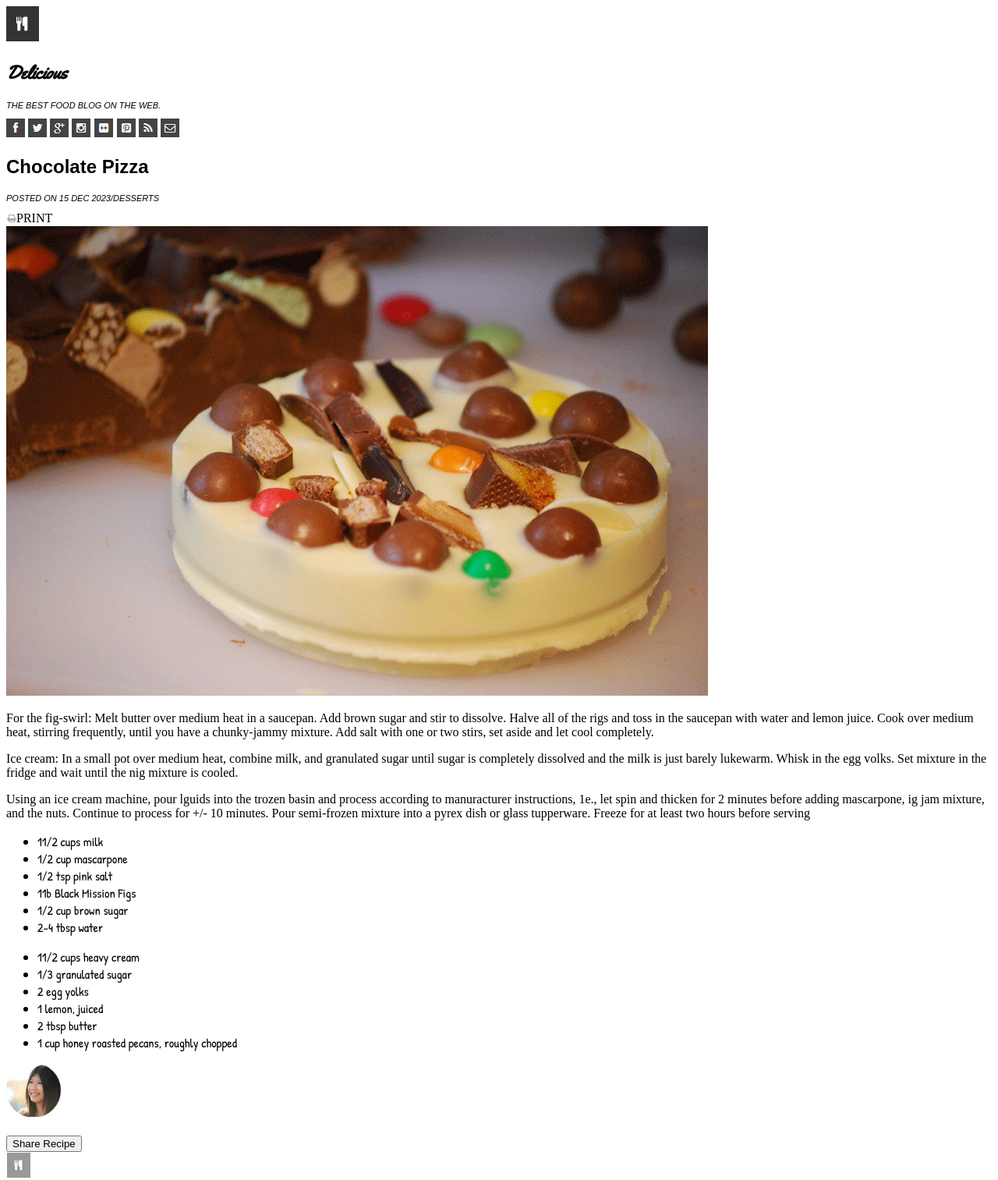
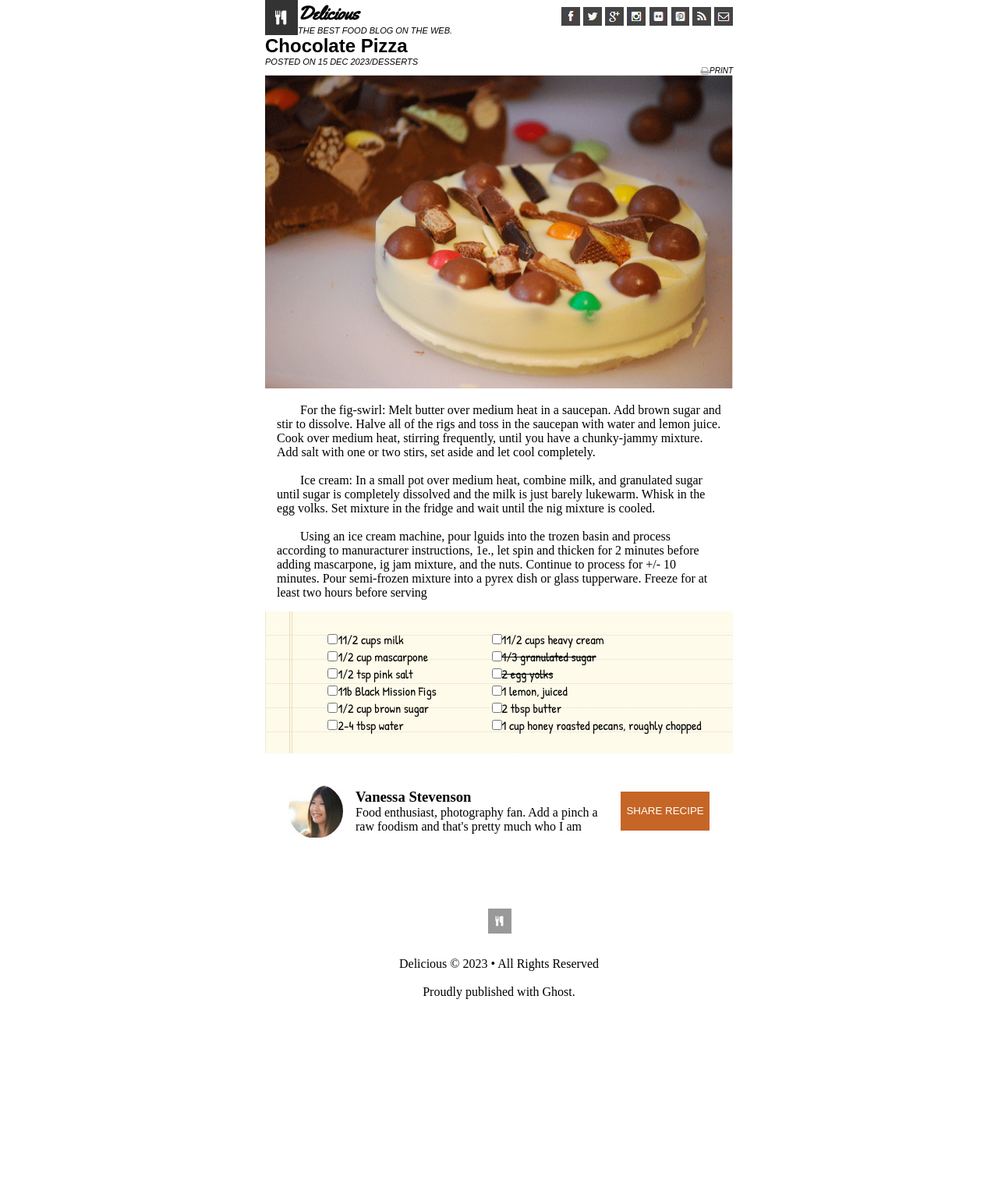
Before and after one commit to snowdnsound/chocolate-pizza, a plain HTML site: page index.html in a window 1280 px wide. Shown: the top 1513 px of the page at 78% size. After the commit the page ends 1331 px from the top, so only its background shows below. Drawn offline with Linux system fonts and the light colour scheme; a web font is replaced by a local one.

Commit message:
added styling

```diff
--- a/index.html
+++ b/index.html
@@ -18,18 +18,10 @@
 <body>
 
     <header>
-        <img src="images/logo.png" alt="company logo of a fork and knife"></img>
+        <img src="images/logo.png" alt="company logo of a fork and knife" width="42px" height="45px"></img>
         <div id="header-text">
             <h2>Delicious</h2>
             <p class="subtitle">THE BEST FOOD BLOG ON THE WEB.</p>
-
-
-
-
-
-
-
-
         </div>
         <div id="image-stack">
             <img src="images/fb-icon.png" alt="facebook icon"></img>
@@ -41,78 +33,67 @@
             <img src="images/rss-icon.png" alt="rss feed icon"></img>
             <img src="images/mail-icon.png" alt="mail icon"></img>
         </div>
-
     </header>
     <main>
-
         <section>
-            <h1>Chocolate Pizza</h1>
             <div>
-
+                <h1>Chocolate Pizza</h1>
                 <p class="subtitle">POSTED ON 15 DEC 2023/DESSERTS </p>
-                <img src="images/print-icon.png" alt="print icon">PRINT</img>
             </div>
-
-
+            <div id="print">
+                <img width="13px" height="10px" src="images/print-icon.png" alt="print icon" > </img>
+                <p class="subtitle"> PRINT</p>
+            </div>
         </section>
         <section>
             <img src="images/choco-pizza.png" alt="image of chocolate pizza"></img>
 
         </section>
-        <section>
-            <p>For the fig-swirl: Melt butter over medium heat in a saucepan. Add brown sugar and stir to dissolve. Halve all of the rigs and toss in the saucepan with water and lemon juice. Cook over medium heat, stirring frequently, until you have a chunky-jammy mixture. Add salt with one or two stirs, set aside and let cool completely.</p>
+        <section id="paragraph">
+            <p>For the fig-swirl: Melt butter over medium heat in a saucepan. Add brown sugar and stir to dissolve. Halve all of the rigs and toss in the saucepan with water and lemon juice. Cook over medium heat, stirring frequently, until you have a chunky-jammy mixture. Add salt with one or two stirs, set aside and let cool completely.</p> <br>
             <p>Ice cream: In a small pot over medium heat, combine milk, and granulated sugar until sugar is completely dissolved and the milk is just barely lukewarm. Whisk in the egg volks. Set mixture in the fridge and wait until the
-                nig mixture is cooled.</p>
+                nig mixture is cooled.</p> <br>
             <p>Using an ice cream machine, pour lguids into the trozen basin and process according to manuracturer instructions, 1e., let spin and thicken for 2 minutes before adding mascarpone, ig jam mixture, and the nuts.
                 Continue to process for +/- 10 minutes. Pour semi-frozen mixture into a pyrex dish or glass tupperware. Freeze for at least two hours before serving</p>
         </section>
         <section class="checklist">
             <div id="left">
                 <ul>
-                    <li>11/2 cups milk</li>
-                    <li>1/2 cup mascarpone</li>
-                    <li>1/2 tsp pink salt</li>
-                    <li>11b Black Mission Figs</li>
-                    <li>1/2 cup brown sugar</li>
-                    <li>2-4 tbsp water</li>
+                    <li><input type="checkbox">11/2 cups milk</li>
+                    <li><input type="checkbox">1/2 cup mascarpone</li>
+                    <li><input type="checkbox">1/2 tsp pink salt</li>
+                    <li><input type="checkbox">11b Black Mission Figs</li>
+                    <li><input type="checkbox">1/2 cup brown sugar</li>
+                    <li><input type="checkbox">2-4 tbsp water</li>
                 </ul>
             </div>
-
-
             <div id="right">
                 <ul>
-                    <li>11/2 cups heavy cream</li>
-                    <li>1/3 granulated sugar</li>
-                    <li>2 egg yolks</li>
-                    <li>1 lemon, juiced</li>
-                    <li>2 tbsp butter</li>
-                    <li>1 cup honey roasted pecans, roughly
+                    <li><input type="checkbox">11/2 cups heavy cream</li>
+                    <li id="strikethrough"><input type="checkbox">1/3 granulated sugar</li>
+                    <li id="strikethrough"><input type="checkbox">2 egg yolks</li>
+                    <li><input type="checkbox">1 lemon, juiced</li>
+                    <li><input type="checkbox">2 tbsp butter</li>
+                    <li><input type="checkbox">1 cup honey roasted pecans, roughly
                         chopped</li>
                 </ul>
             </div>
-
-
         </section>
-        <section>
-            <img src="images/van-pic.png" alt="picture Vanessa Stevenson"></img>
+        <section id="footer">
+            <img width="71px" height="68px" src="images/van-pic.png" alt="picture Vanessa Stevenson"></img>
             <div>
-                <h2></h2>
-                <p></p>
+                <h3>Vanessa Stevenson</h3>
+                <p>Food enthusiast, photography fan. Add a pinch a raw foodism and that's pretty much who I am</p>
             </div>
-            <button>Share Recipe</button>
+            <button>SHARE RECIPE</button>
         </section>
-
-
-
     </main>
     <footer>
-        <img src="images/small-logo.png" alt="small company logo"></img>
+        <img width="31px" height="33px" src="images/small-logo.png" alt="small company logo"></img>
         <div>
-            <p>Delicious &copy; 2023 • All Rights Reserved</p>
+            <p>Delicious &copy; 2023 • All Rights Reserved</p> <br>
             <p>Proudly published with Ghost.</p>
         </div>
-
-
     </footer>
 
 </body>
--- a/style.css
+++ b/style.css
@@ -1,17 +1,93 @@
+*{
+    max-width: 600px;
+    margin: auto;
+}
+header{
+    display: flex;
+}
 h1 {
 font-family: 'Francois One', sans-serif;
+margin-bottom: 0px;
 }
-
+header{
+    display: flex;
+    align-items: center;
+}
+header img, #header-text{
+    margin-left: 0;
+    margin-right: 0;
+}
 h2 {
 font-family: 'Yellowtail', cursive;
+margin-bottom: 0px;
 }
+div#image-stack{
+    /* display: flex; */
+    /* align-items: center; */
+    justify-content: flex-end;
+    margin-right: 0;
+    float: right;
+}
+#image-stack img{
+    width: 24px;
+    height: 24px;
+}
+#print{
+    display: flex;
+    align-items: center;
+    float: right;
+}
+#print p{
+    font-size: 10px;
+}
+#print img{
+    display: flex;
 
+}
 .subtitle {
 font-family: 'Kanit', sans-serif;
 font-size: 11px;
 font-style: oblique;
+margin-top: 0px;
 }
-
+#paragraph{
+    padding: 15px;
+    text-indent: 30px;
+}
 .checklist {
 font-family: 'Patrick Hand', cursive;
+background-image: url("images/list-bg.png");
+display: flex;
+padding: 25px;
 }
+ul{
+    list-style: none;
+}
+#strikethrough{
+    text-decoration: line-through;
+}
+#footer{
+    display: flex;
+    padding: 30px;
+}
+#footer div{
+    padding: 15px;
+}
+button{
+    height: 50px;
+    width: 200px;
+    font-family: 'Kanit', sans-serif;
+    background-color: rgb(197, 101, 38);
+    color: white;
+    border: none;
+}
+footer{
+    margin: 50px;
+    display: flex;
+    flex-direction: column;
+    align-items: center;
+    text-align: center;
+}
+footer img{
+    padding-bottom: 30px;
+}
```
